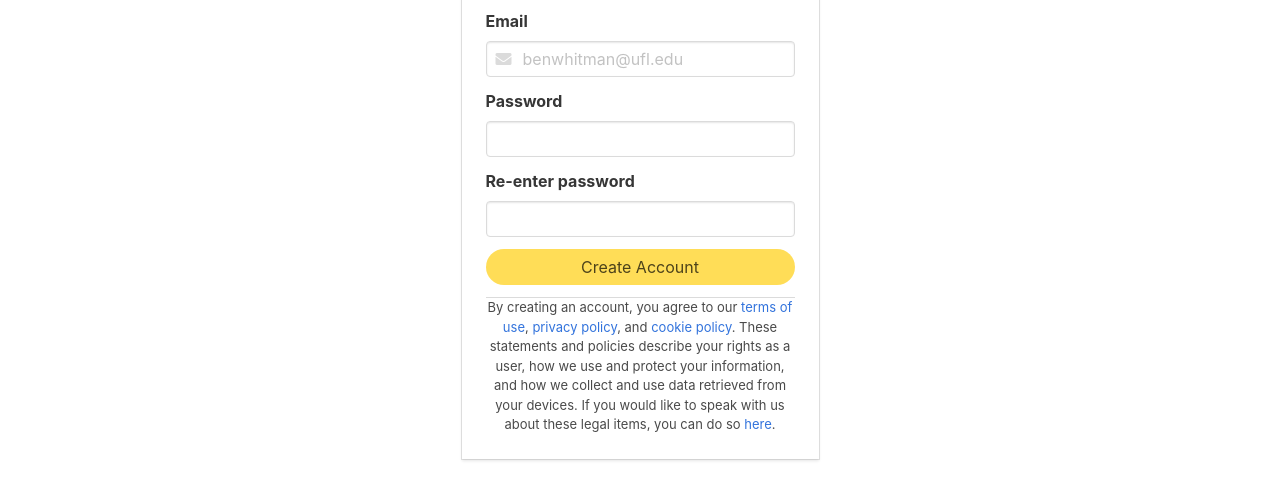
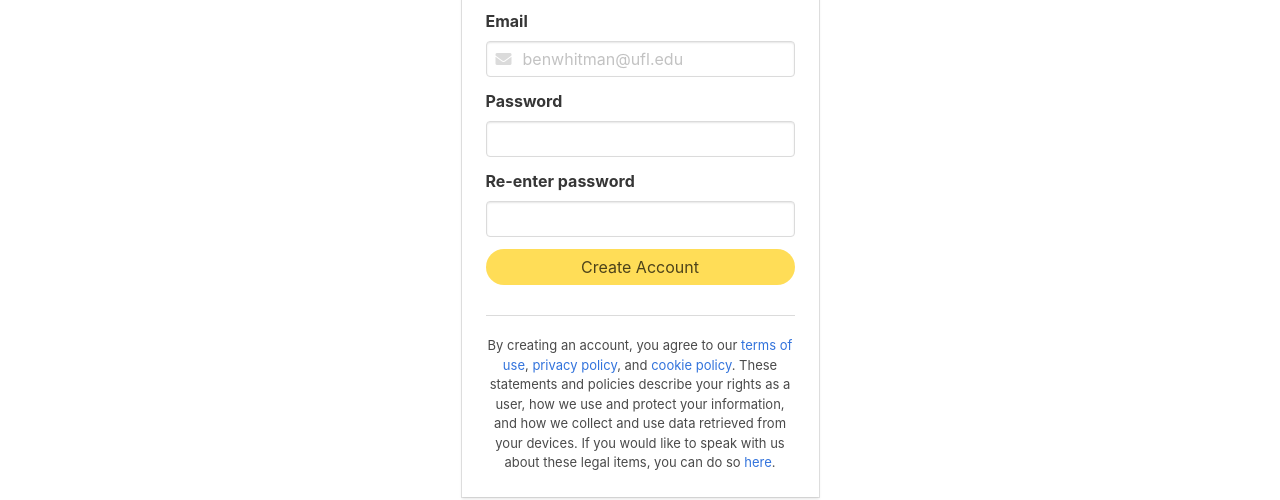
Before and after one commit to david-gagne/pogggo, a website: page views/signup.html in a window 1280 px wide. Shown: the part 303-803 px from the top of the page. Drawn offline with nearby package versions, Linux system fonts and the light colour scheme.

```diff
--- a/package.json
+++ b/package.json
@@ -17,6 +17,7 @@
   },
   "homepage": "https://github.com/david-gagne/pogggo#readme",
   "dependencies": {
+    "body-parser": "^1.18.3",
     "express": "^4.16.3",
     "mongodb": "^2.2.35"
   }
--- a/public/stylesheets/styles.css
+++ b/public/stylesheets/styles.css
@@ -54,8 +54,16 @@
     justify-content: center;
 }
 
+.card-footer.card-footer--login {
+    margin-top: 30px;
+}
+
 .terms-notice {
     font-size: small;
+}
+
+.terms-notice.terms-notice--login {
+    padding-top: 20px;
 }
 
 .label.label--password {
--- a/views/signup.html
+++ b/views/signup.html
@@ -93,8 +93,8 @@
                                         <button class="button is-warning is-rounded is-fullwidth">Create Account</button>
                                     </div>
                                 </div>
-                                <footer class="card-footer has-text-centered">
-                                    <p class="terms-notice">
+                                <footer class="card-footer has-text-centered card-footer--login">
+                                    <p class="terms-notice terms-notice--login">
                                         By creating an account, you agree to our
                                         <a class="has-text-link" href="">terms of use</a>,
                                         <a class="has-text-link" href="">privacy policy</a>, and
```
Also changed, not shown: app.js (+28 -0 lines), 1 other file.
